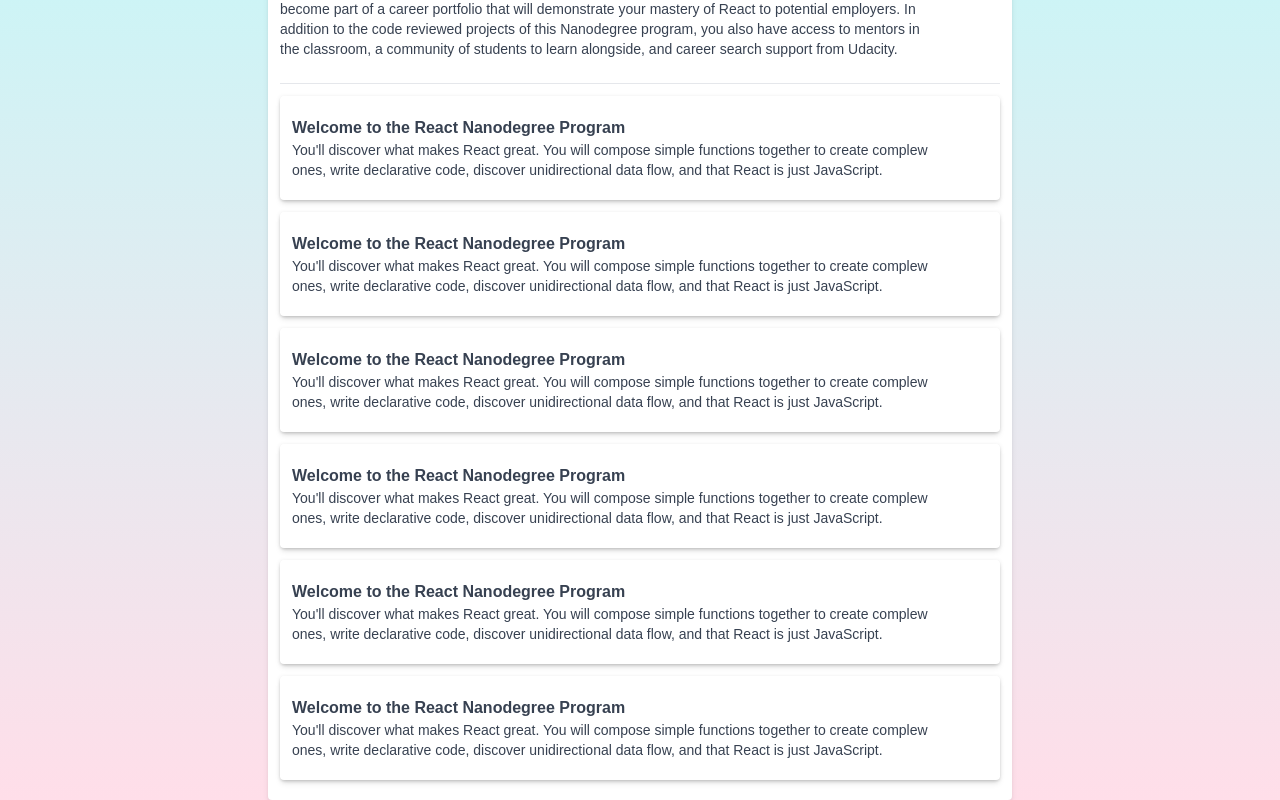
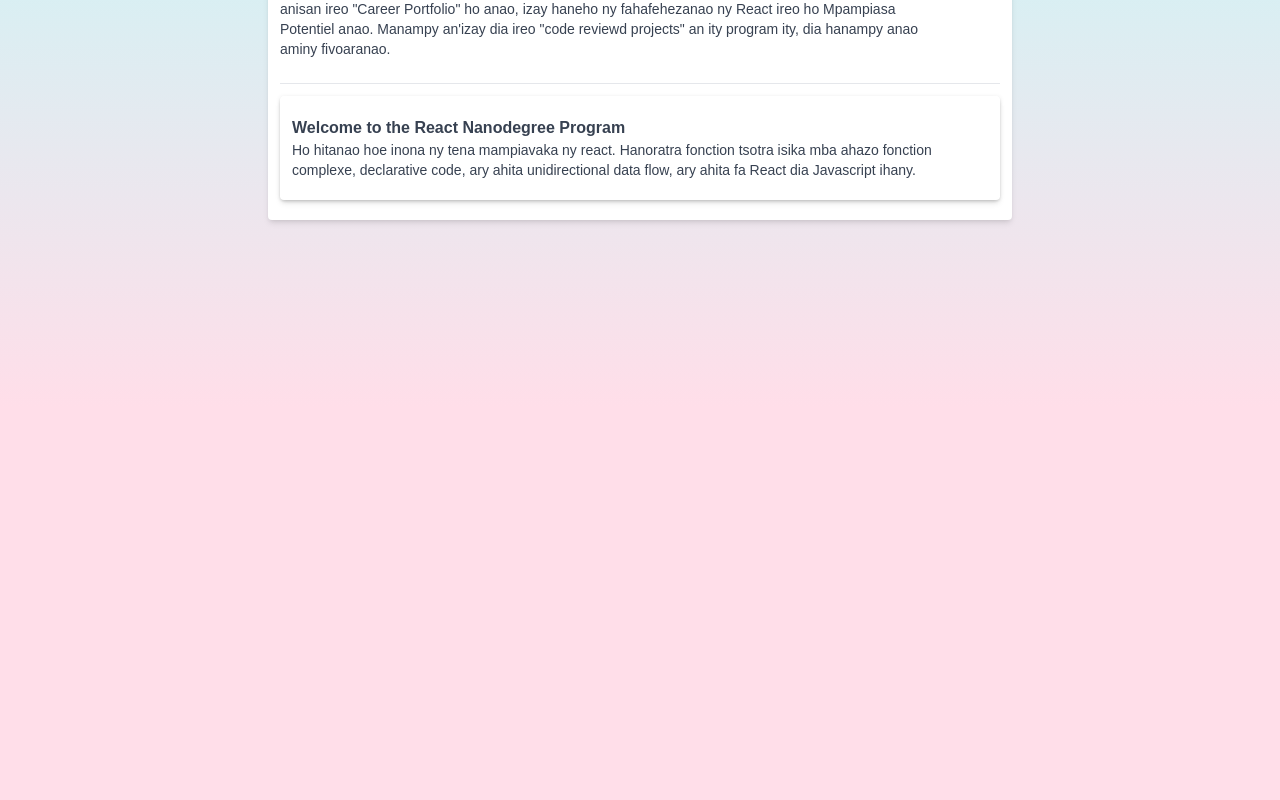
Before and after one commit to handri09/hajaniaina-dev, a React (Create React App) app: page /hajaniaina-dev/learn in a window 1280 px wide. Shown: the part 393-1193 px from the top of the page. After the commit the page ends 800 px from the top, so only its background shows below. Built offline with nearby package versions, Linux system fonts and the light colour scheme.

Commit message:
Removed the unnecessary codes

```diff
--- a/src/pages/learn/reactCourse/reactCourse.js
+++ b/src/pages/learn/reactCourse/reactCourse.js
@@ -31,54 +31,18 @@
           <div className={`${box} flex flex-col gap-3`}>
             <p className='font-bold tracking-widest border-b-2 border-violet-500 pb-2'>Introduction</p>
             <p className='text-sm pb-3 max-w-screen-sm'>
-              The React Nanodegree program is comprised of 3 courses and 3 projects. Each project you build
-              will be an opportunity to demonstrate what you’ve learned in your lessons. Your completed projects
-              become part of a career portfolio that will demonstrate your mastery of React to potential
-              employers. In addition to the code reviewed projects of this Nanodegree program, you also
-              have access to mentors in the classroom, a community of students to learn alongside, and
-              career search support from Udacity.
+              Ny Program "React Developer" dia misy cours 3 ary projets 3. Isakin'ny projet iray dia opportunite hoan-tsika
+              hanehoana sy hanamafisana ireo lesona nianarana.
+              Ireo Project vitanao kosa dia ho lasa anisan ireo "Career Portfolio" ho anao, izay haneho ny fahafehezanao ny
+              React ireo ho Mpampiasa Potentiel anao.
+              Manampy an'izay dia ireo "code reviewd projects" an ity program ity, dia hanampy anao aminy fivoaranao.
             </p>
             <hr />
             <div className={`${box} drop-shadow`}>
               <p className='font-bold'>Welcome to the React Nanodegree Program</p>
               <p className='text-sm max-w-screen-sm'>
-                You'll discover what makes React great. You will compose
-                simple functions together to create complew ones, write declarative code, discover unidirectional data flow, and that React is just JavaScript.
-              </p>
-            </div>
-            <div className={`${box} drop-shadow`}>
-              <p className='font-bold'>Welcome to the React Nanodegree Program</p>
-              <p className='text-sm max-w-screen-sm'>
-                You'll discover what makes React great. You will compose
-                simple functions together to create complew ones, write declarative code, discover unidirectional data flow, and that React is just JavaScript.
-              </p>
-            </div>
-            <div className={`${box} drop-shadow`}>
-              <p className='font-bold'>Welcome to the React Nanodegree Program</p>
-              <p className='text-sm max-w-screen-sm'>
-                You'll discover what makes React great. You will compose
-                simple functions together to create complew ones, write declarative code, discover unidirectional data flow, and that React is just JavaScript.
-              </p>
-            </div>
-            <div className={`${box} drop-shadow`}>
-              <p className='font-bold'>Welcome to the React Nanodegree Program</p>
-              <p className='text-sm max-w-screen-sm'>
-                You'll discover what makes React great. You will compose
-                simple functions together to create complew ones, write declarative code, discover unidirectional data flow, and that React is just JavaScript.
-              </p>
-            </div>
-            <div className={`${box} drop-shadow`}>
-              <p className='font-bold'>Welcome to the React Nanodegree Program</p>
-              <p className='text-sm max-w-screen-sm'>
-                You'll discover what makes React great. You will compose
-                simple functions together to create complew ones, write declarative code, discover unidirectional data flow, and that React is just JavaScript.
-              </p>
-            </div>
-            <div className={`${box} drop-shadow`}>
-              <p className='font-bold'>Welcome to the React Nanodegree Program</p>
-              <p className='text-sm max-w-screen-sm'>
-                You'll discover what makes React great. You will compose
-                simple functions together to create complew ones, write declarative code, discover unidirectional data flow, and that React is just JavaScript.
+                Ho hitanao hoe inona ny tena mampiavaka ny react.
+                Hanoratra fonction tsotra isika mba ahazo fonction complexe, declarative code, ary ahita unidirectional data flow, ary ahita fa React dia Javascript ihany.
               </p>
             </div>
           </div>
@@ -89,61 +53,3 @@
 }
 
 export default ReactCourse;
-
-function Accordion() {
-  return (
-
-    <div className="hs-accordion-group">
-      <div className="hs-accordion active" id="hs-basic-with-title-and-arrow-stretched-heading-one">
-        <button className="hs-accordion-toggle hs-accordion-active:text-blue-600 group py-3 inline-flex items-center justify-between gap-x-3 w-full font-semibold text-left text-gray-800 transition hover:text-gray-500 dark:hs-accordion-active:text-blue-600 dark:text-gray-200 dark:hover:text-gray-400" aria-controls="hs-basic-with-title-and-arrow-stretched-collapse-one">
-          Accordion #1
-          <svg className="hs-accordion-active:hidden hs-accordion-active:text-blue-600 hs-accordion-active:group-hover:text-blue-600 block w-3 h-3 text-gray-600 group-hover:text-gray-500 dark:text-gray-400" width="16" height="16" viewBox="0 0 16 16" fill="none" xmlns="http://www.w3.org/2000/svg">
-            <path d="M2 5L8.16086 10.6869C8.35239 10.8637 8.64761 10.8637 8.83914 10.6869L15 5" stroke="currentColor" stroke-width="2" stroke-linecap="round"/>
-          </svg>
-          <svg className="hs-accordion-active:block hs-accordion-active:text-blue-600 hs-accordion-active:group-hover:text-blue-600 hidden w-3 h-3 text-gray-600 group-hover:text-gray-500 dark:text-gray-400" width="16" height="16" viewBox="0 0 16 16" fill="none" xmlns="http://www.w3.org/2000/svg">
-            <path d="M2 11L8.16086 5.31305C8.35239 5.13625 8.64761 5.13625 8.83914 5.31305L15 11" stroke="currentColor" stroke-width="2" stroke-linecap="round"/>
-          </svg>
-        </button>
-        <div id="hs-basic-with-title-and-arrow-stretched-collapse-one" className="hs-accordion-content w-full overflow-hidden transition-[height] duration-300" aria-labelledby="hs-basic-with-title-and-arrow-stretched-heading-one">
-          <p className="text-gray-800 dark:text-gray-200">
-            <em>This is the third item's accordion body.</em> It is hidden by default, until the collapse plugin adds the appropriate classes that we use to style each element. These classes control the overall appearance, as well as the showing and hiding via CSS transitions.
-          </p>
-        </div>
-      </div>
-
-      <div className="hs-accordion" id="hs-basic-with-title-and-arrow-stretched-heading-two">
-        <button className="hs-accordion-toggle hs-accordion-active:text-blue-600 group py-3 inline-flex items-center justify-between gap-x-3 w-full font-semibold text-left text-gray-800 transition hover:text-gray-500 dark:hs-accordion-active:text-blue-600 dark:text-gray-200 dark:hover:text-gray-400" aria-controls="hs-basic-with-title-and-arrow-stretched-collapse-two">
-          Accordion #2
-          <svg className="hs-accordion-active:hidden hs-accordion-active:text-blue-600 hs-accordion-active:group-hover:text-blue-600 block w-3 h-3 text-gray-600 group-hover:text-gray-500 dark:text-gray-400" width="16" height="16" viewBox="0 0 16 16" fill="none" xmlns="http://www.w3.org/2000/svg">
-            <path d="M2 5L8.16086 10.6869C8.35239 10.8637 8.64761 10.8637 8.83914 10.6869L15 5" stroke="currentColor" stroke-width="2" stroke-linecap="round"/>
-          </svg>
-          <svg className="hs-accordion-active:block hs-accordion-active:text-blue-600 hs-accordion-active:group-hover:text-blue-600 hidden w-3 h-3 text-gray-600 group-hover:text-gray-500 dark:text-gray-400" width="16" height="16" viewBox="0 0 16 16" fill="none" xmlns="http://www.w3.org/2000/svg">
-            <path d="M2 11L8.16086 5.31305C8.35239 5.13625 8.64761 5.13625 8.83914 5.31305L15 11" stroke="currentColor" stroke-width="2" stroke-linecap="round"/>
-          </svg>
-        </button>
-        <div id="hs-basic-with-title-and-arrow-stretched-collapse-two" className="hs-accordion-content hidden w-full overflow-hidden transition-[height] duration-300" aria-labelledby="hs-basic-with-title-and-arrow-stretched-heading-two">
-          <p className="text-gray-800 dark:text-gray-200">
-            <em>This is the third item's accordion body.</em> It is hidden by default, until the collapse plugin adds the appropriate classes that we use to style each element. These classes control the overall appearance, as well as the showing and hiding via CSS transitions.
-          </p>
-        </div>
-      </div>
-
-      <div className="hs-accordion" id="hs-basic-with-title-and-arrow-stretched-heading-three">
-        <button className="hs-accordion-toggle hs-accordion-active:text-blue-600 group py-3 inline-flex items-center justify-between gap-x-3 w-full font-semibold text-left text-gray-800 transition hover:text-gray-500 dark:hs-accordion-active:text-blue-600 dark:text-gray-200 dark:hover:text-gray-400" aria-controls="hs-basic-with-title-and-arrow-stretched-collapse-three">
-          Accordion #3
-          <svg className="hs-accordion-active:hidden hs-accordion-active:text-blue-600 hs-accordion-active:group-hover:text-blue-600 block w-3 h-3 text-gray-600 group-hover:text-gray-500 dark:text-gray-400" width="16" height="16" viewBox="0 0 16 16" fill="none" xmlns="http://www.w3.org/2000/svg">
-            <path d="M2 5L8.16086 10.6869C8.35239 10.8637 8.64761 10.8637 8.83914 10.6869L15 5" stroke="currentColor" stroke-width="2" stroke-linecap="round"/>
-          </svg>
-          <svg className="hs-accordion-active:block hs-accordion-active:text-blue-600 hs-accordion-active:group-hover:text-blue-600 hidden w-3 h-3 text-gray-600 group-hover:text-gray-500 dark:text-gray-400" width="16" height="16" viewBox="0 0 16 16" fill="none" xmlns="http://www.w3.org/2000/svg">
-            <path d="M2 11L8.16086 5.31305C8.35239 5.13625 8.64761 5.13625 8.83914 5.31305L15 11" stroke="currentColor" stroke-width="2" stroke-linecap="round"/>
-          </svg>
-        </button>
-        <div id="hs-basic-with-title-and-arrow-stretched-collapse-three" className="hs-accordion-content hidden w-full overflow-hidden transition-[height] duration-300" aria-labelledby="hs-basic-with-title-and-arrow-stretched-heading-three">
-          <p className="text-gray-800 dark:text-gray-200">
-            <em>This is the third item's accordion body.</em> It is hidden by default, until the collapse plugin adds the appropriate classes that we use to style each element. These classes control the overall appearance, as well as the showing and hiding via CSS transitions.
-          </p>
-        </div>
-      </div>
-    </div>
-  );
-}
```
